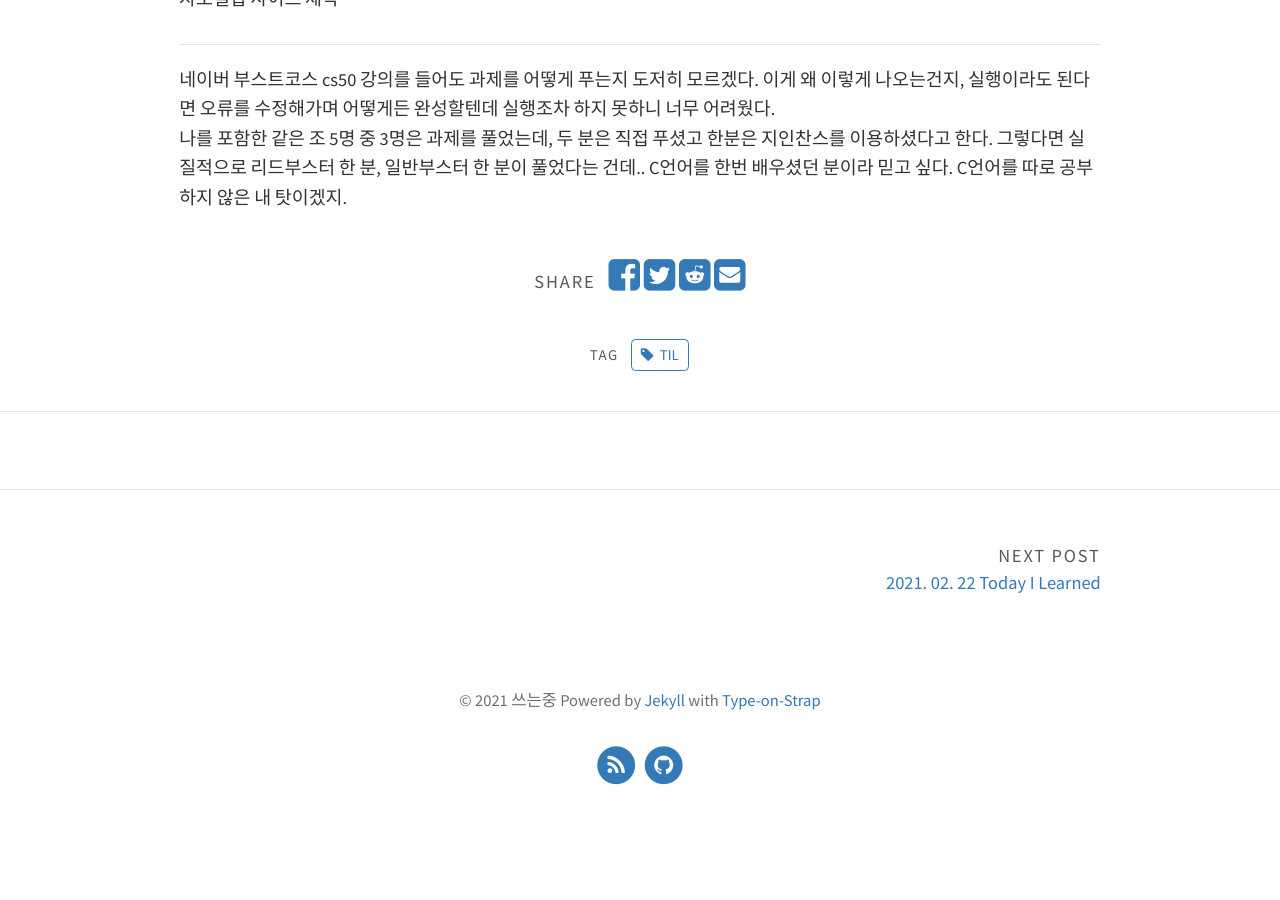
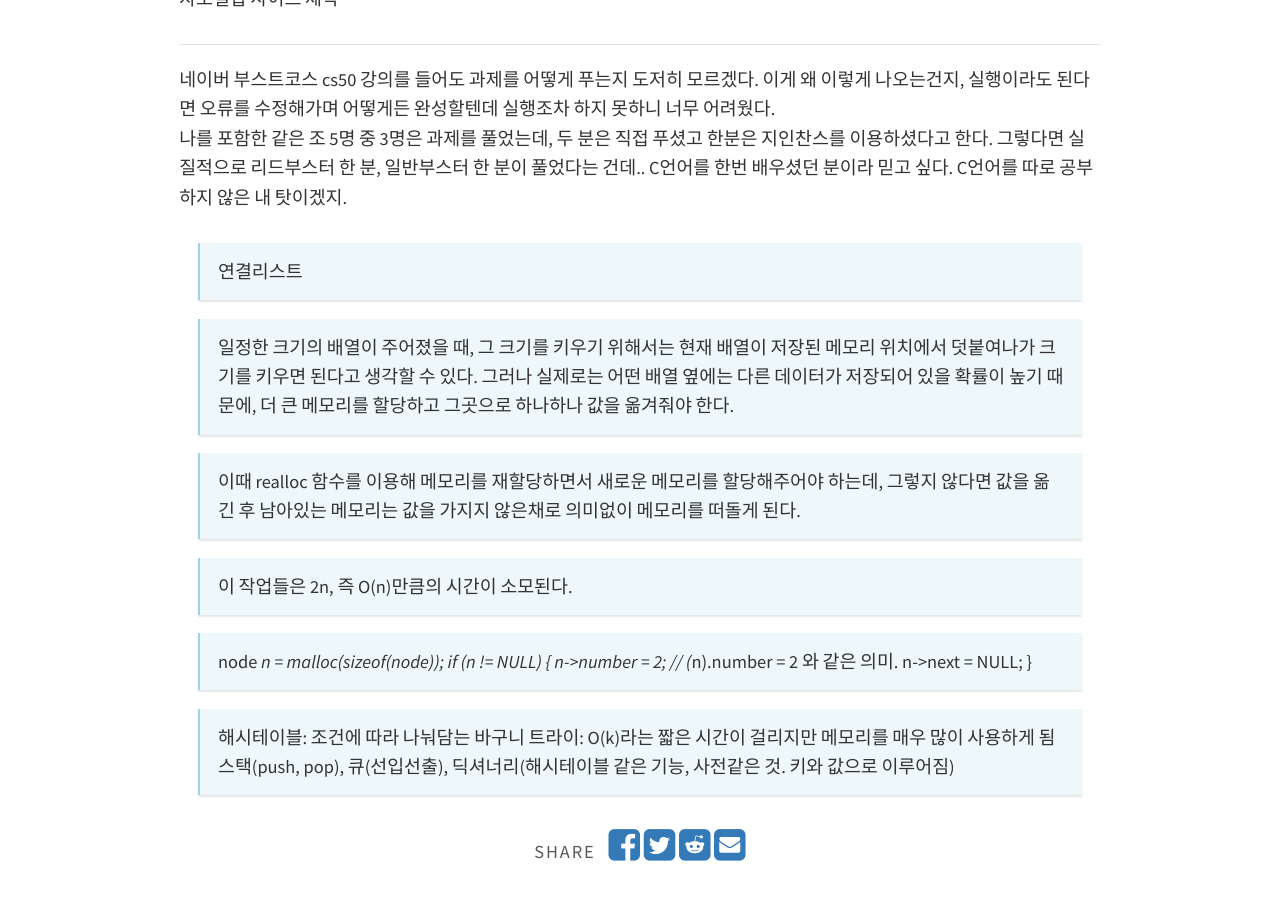
Before and after one commit to TaeIng/taeing.github.io, a Jekyll site: the page built from _posts/TIL/2021-02-24-TIL.md, in a window 1280 px wide and 900 px high, scrolled down 451 px. Built offline with Jekyll 4.4.1, drawn with Linux system fonts in a browser that asks for light colours; comment, search, counter and statistics services are not loaded; before the commit the page ends 1276 px from its top, so only the background shows below that.

Commit message:
POST: 210224 TIL add

```diff
--- a/_posts/TIL/2021-02-24-TIL.md
+++ b/_posts/TIL/2021-02-24-TIL.md
@@ -16,3 +16,25 @@ excerpt_separator: <!--more-->
 - - -
 네이버 부스트코스 cs50 강의를 들어도 과제를 어떻게 푸는지 도저히 모르겠다. 이게 왜 이렇게 나오는건지, 실행이라도 된다면 오류를 수정해가며 어떻게든 완성할텐데 실행조차 하지 못하니 너무 어려웠다.
 나를 포함한 같은 조 5명 중 3명은 과제를 풀었는데, 두 분은 직접 푸셨고 한분은 지인찬스를 이용하셨다고 한다. 그렇다면 실질적으로 리드부스터 한 분, 일반부스터 한 분이 풀었다는 건데.. C언어를 한번 배우셨던 분이라 믿고 싶다. C언어를 따로 공부하지 않은 내 탓이겠지.
+
+>연결리스트
+
+>일정한 크기의 배열이 주어졌을 때, 그 크기를 키우기 위해서는
+현재 배열이 저장된 메모리 위치에서 덧붙여나가 크기를 키우면 된다고 생각할 수 있다.
+그러나 실제로는 어떤 배열 옆에는 다른 데이터가 저장되어 있을 확률이 높기 때문에, 더 큰 메모리를 할당하고 그곳으로 하나하나 값을 옮겨줘야 한다.
+
+>이때 realloc 함수를 이용해 메모리를 재할당하면서 새로운 메모리를 할당해주어야 하는데, 그렇지 않다면 값을 옮긴 후 남아있는 메모리는
+값을 가지지 않은채로 의미없이 메모리를 떠돌게 된다.
+
+>이 작업들은 2n, 즉 O(n)만큼의 시간이 소모된다.
+
+>node *n = malloc(sizeof(node));
+if (n != NULL)
+{
+  n->number = 2; // (*n).number = 2 와 같은 의미.
+  n->next  = NULL;
+}
+
+>해시테이블: 조건에 따라 나눠담는 바구니
+트라이: O(k)라는 짧은 시간이 걸리지만 메모리를 매우 많이 사용하게 됨
+스택(push, pop), 큐(선입선출), 딕셔너리(해시테이블 같은 기능, 사전같은 것. 키와 값으로 이루어짐)
```
